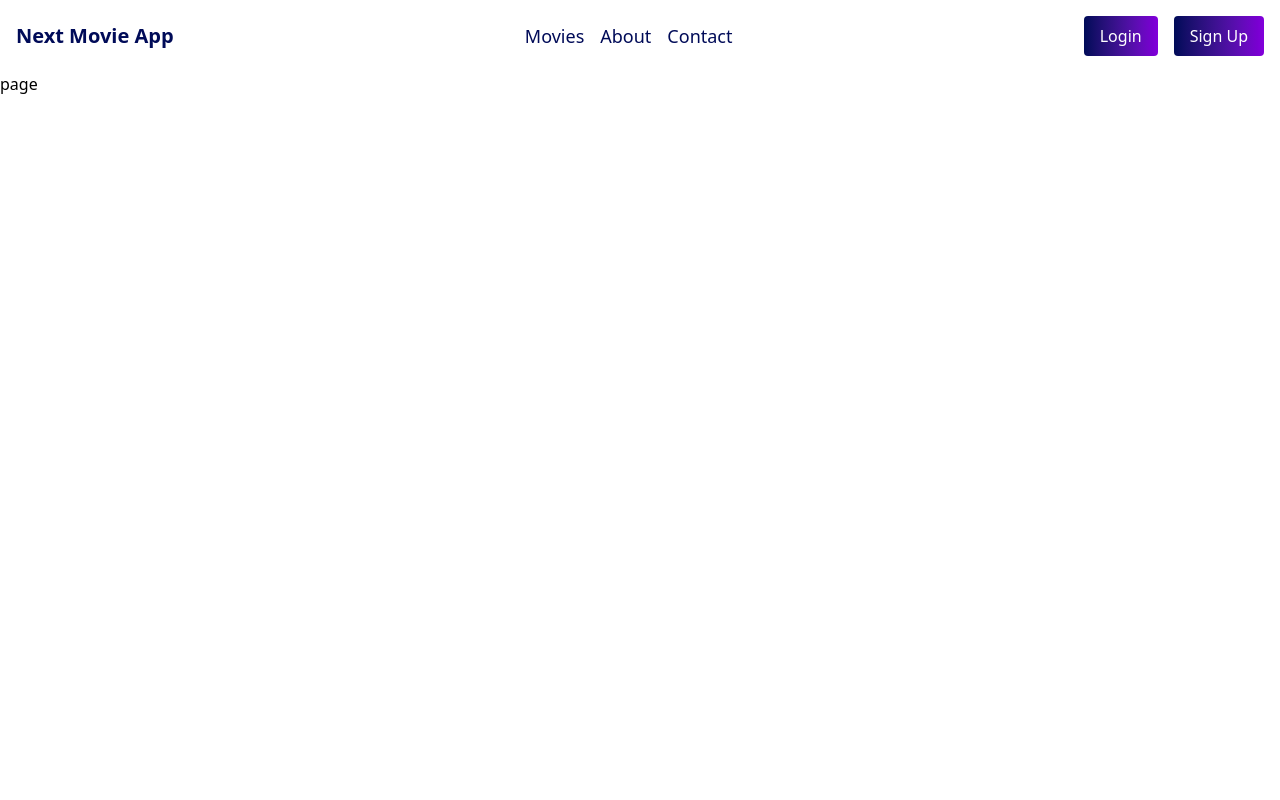
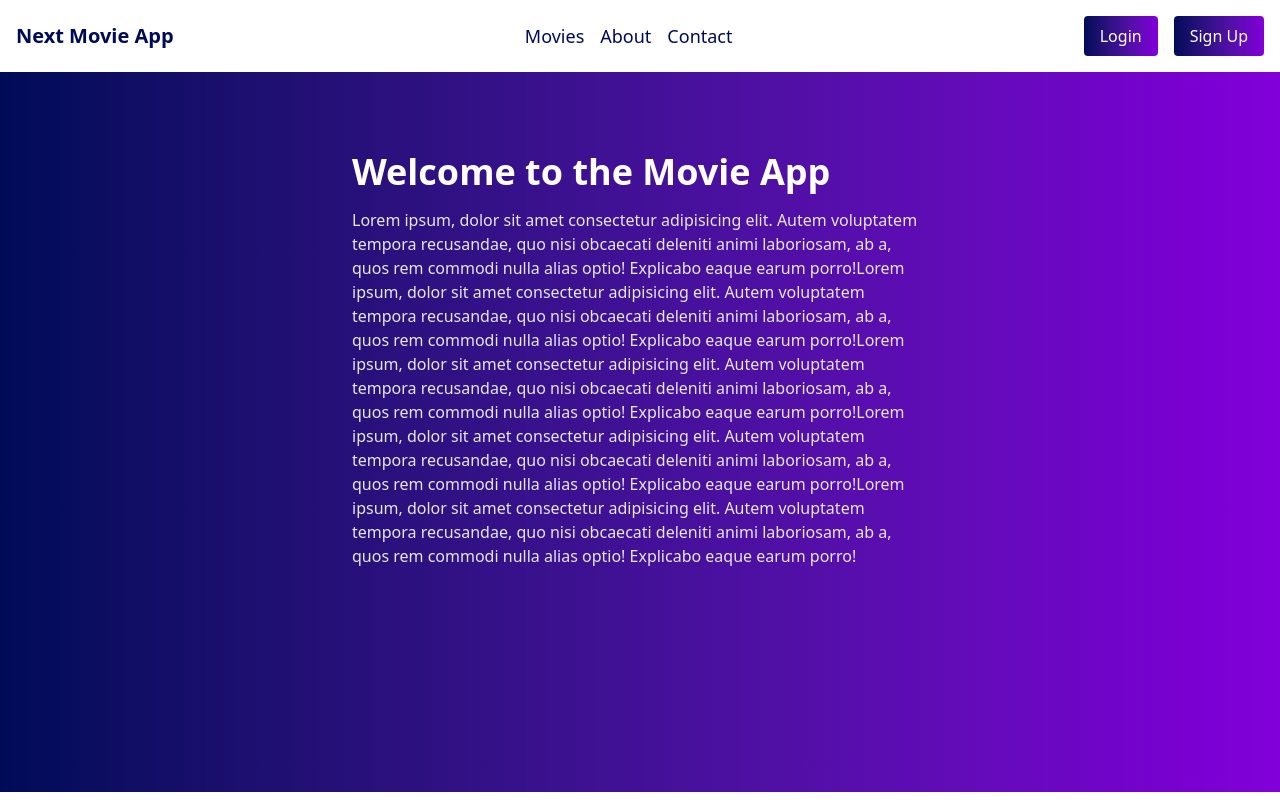
Before and after one commit to Maxamed459/Next-Movie-App, a Next.js app: page /contact in a window 1280 px wide. Built offline with nearby package versions, Linux system fonts and the light colour scheme.

Commit message:
modified something

```diff
--- a/app/contact/page.tsx
+++ b/app/contact/page.tsx
@@ -1,7 +1,35 @@
 import React from "react";
 
 const page = () => {
-  return <div>page</div>;
+  return (
+    <div className="min-h-[90vh] bg-linear-to-r from-[#000b58] to-purple-700">
+      <div className="container mt-9">
+        <div className="max-w-xl mx-auto pt-20">
+          <h1 className="text-3xl lg:text-4xl text-white font-bold">
+            Welcome to the Movie App
+          </h1>
+          <p className="text-[16px] text-gray-200 leading-6 mt-4 ">
+            Lorem ipsum, dolor sit amet consectetur adipisicing elit. Autem
+            voluptatem tempora recusandae, quo nisi obcaecati deleniti animi
+            laboriosam, ab a, quos rem commodi nulla alias optio! Explicabo
+            eaque earum porro!Lorem ipsum, dolor sit amet consectetur
+            adipisicing elit. Autem voluptatem tempora recusandae, quo nisi
+            obcaecati deleniti animi laboriosam, ab a, quos rem commodi nulla
+            alias optio! Explicabo eaque earum porro!Lorem ipsum, dolor sit amet
+            consectetur adipisicing elit. Autem voluptatem tempora recusandae,
+            quo nisi obcaecati deleniti animi laboriosam, ab a, quos rem commodi
+            nulla alias optio! Explicabo eaque earum porro!Lorem ipsum, dolor
+            sit amet consectetur adipisicing elit. Autem voluptatem tempora
+            recusandae, quo nisi obcaecati deleniti animi laboriosam, ab a, quos
+            rem commodi nulla alias optio! Explicabo eaque earum porro!Lorem
+            ipsum, dolor sit amet consectetur adipisicing elit. Autem voluptatem
+            tempora recusandae, quo nisi obcaecati deleniti animi laboriosam, ab
+            a, quos rem commodi nulla alias optio! Explicabo eaque earum porro!
+          </p>
+        </div>
+      </div>
+    </div>
+  );
 };
 
 export default page;
```
